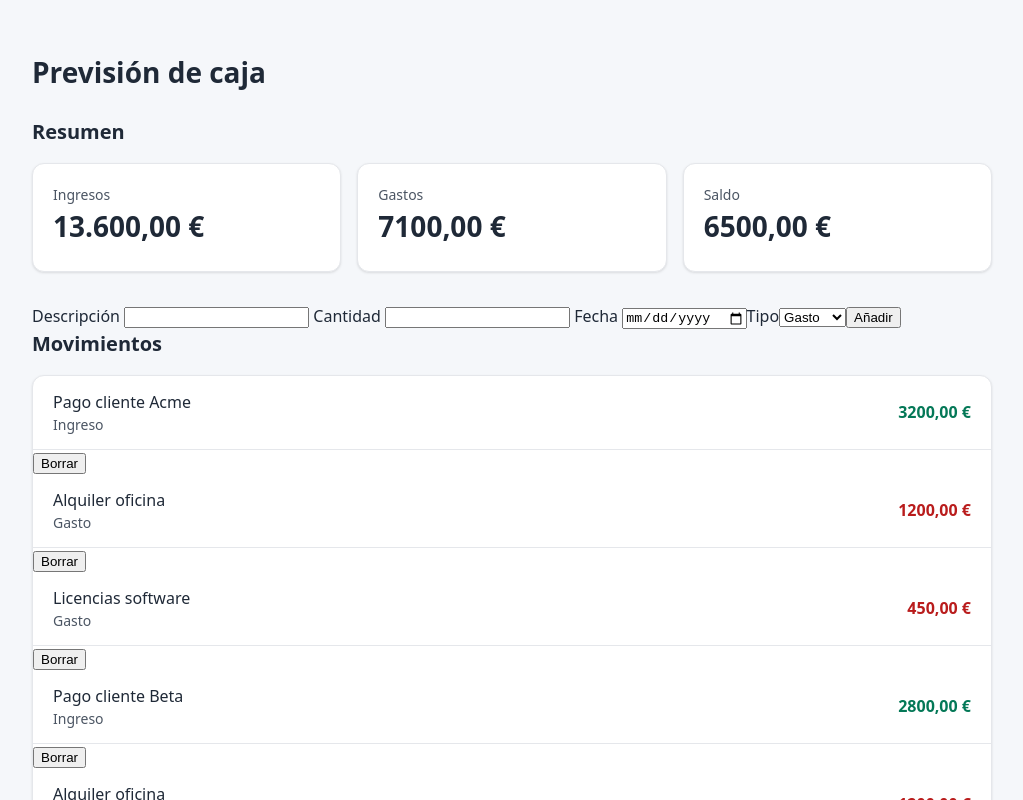
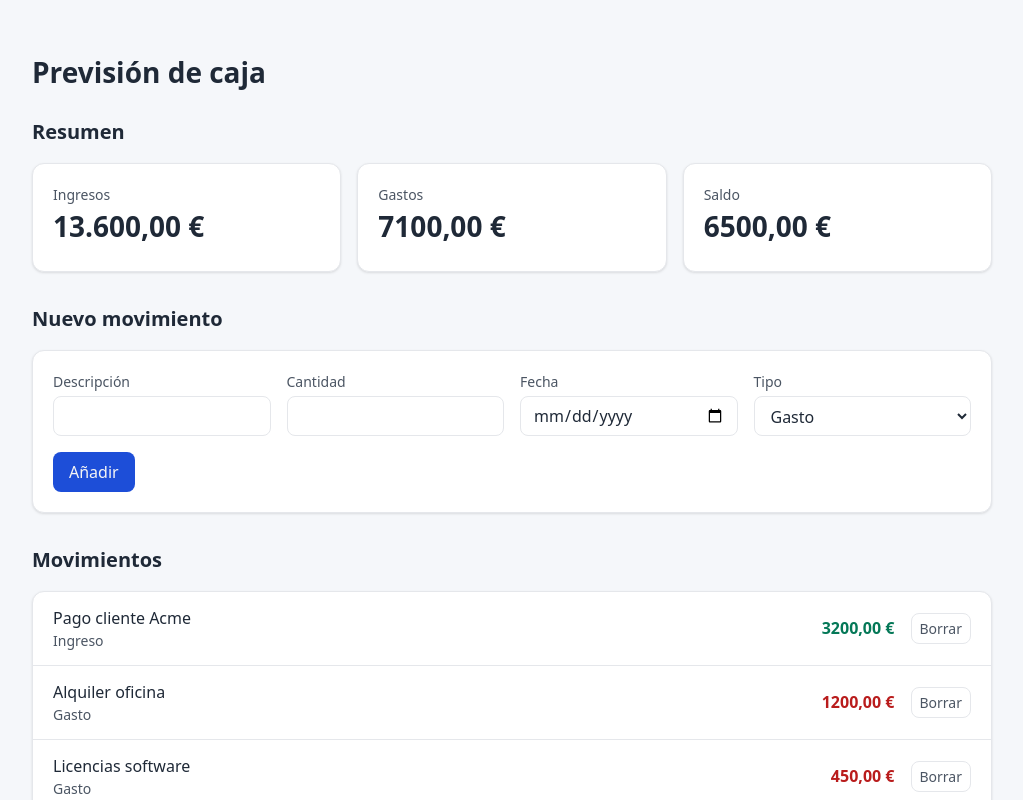
Before and after one commit to LuValcke/cash-dashboard, a React (Vite) app: page / in a window 1280 px wide. Shown: the top 800 px of the page, without its empty margins (128-1151 px from the left). Built offline with nearby package versions, Linux system fonts and the light colour scheme.

Commit message:
style: estilos del formulario y botón de borrar

```diff
--- a/src/App.tsx
+++ b/src/App.tsx
@@ -34,7 +34,10 @@ function App() {
             </article>
             </div>
         </section>
-         <TransactionForm onAddTransaction={addTransaction} />
+        <section aria-labelledby='transaction-form'>
+          <h2 id='transaction-form'>Nuevo movimiento</h2>
+          <TransactionForm onAddTransaction={addTransaction} />
+        </section>
         <section aria-labelledby="transactions-title">
           <h2 id='transactions-title'>Movimientos</h2>
           <ul className='transaction__list'>
@@ -45,9 +48,11 @@ function App() {
                     <p className='transaction__description'>{transaction.description}</p>
                     <p className='transaction__type'>{formatTransactionType(transaction.type)}</p>
                   </div>
-                  <p className={`transaction__amount transaction__amount--${transaction.type}`}>{formatCurrency(transaction.amount)}</p>
+                  <div className='transaction__actions'>
+                    <p className={`transaction__amount transaction__amount--${transaction.type}`}>{formatCurrency(transaction.amount)}</p>
+                    <button onClick={()=>removeTransaction(transaction.id)} aria-label={`Borrar ${transaction.description}`} className='transaction__delete'>Borrar</button>
+                  </div>
                 </li>
-                <button onClick={()=>removeTransaction(transaction.id)} aria-label={`Borrar ${transaction.description}`}>Borrar</button>
               </>
             ))}
           </ul>
--- a/src/components/TransactionForm.tsx
+++ b/src/components/TransactionForm.tsx
@@ -18,8 +18,8 @@ export function TransactionForm({ onAddTransaction }: TransactionFormProps) {
 	const handleSubmit = (event: React.FormEvent<HTMLFormElement>) => {
 		event.preventDefault();
 
-		const validationError = validateTransaction({description, amount, date});
-		if(validationError) {
+		const validationError = validateTransaction({ description, amount, date });
+		if (validationError) {
 			setError(validationError)
 			return
 		}
@@ -39,28 +39,35 @@ export function TransactionForm({ onAddTransaction }: TransactionFormProps) {
 	};
 
 	return (
-    <form onSubmit={handleSubmit}>
-      <label htmlFor='descriptionText'> Descripción </label>
-      <input id='descriptionText' value={description} onChange={(e)=> setDescription(e.target.value)}></input>
-			<label htmlFor='amount'> Cantidad </label>
-      <input id='amount' type='number' value={amount} onChange={(e)=> setAmount(e.target.value)}></input>
-			<label htmlFor='date'> Fecha </label>
-      <input id='date' type='date' value={date} onChange={(e)=> setDate(e.target.value)}></input>
-			<label htmlFor='type'>Tipo</label>
+		<form onSubmit={handleSubmit} className='transaction-form'>
+			<div className='transaction-form__field'>
+				<label htmlFor='descriptionText' className='transaction-form__label'> Descripción </label>
+				<input id='descriptionText' value={description} onChange={(e) => setDescription(e.target.value)} className='transaction-form__input'></input>
+			</div>
+			<div className='transaction-form__field'>
+				<label htmlFor='amount' className='transaction-form__label'> Cantidad </label>
+				<input id='amount' type='number' value={amount} onChange={(e) => setAmount(e.target.value)} className='transaction-form__input'></input>
+			</div>
+			<div className='transaction-form__field'>
+				<label htmlFor='date' className='transaction-form__label'> Fecha </label>
+				<input id='date' type='date' value={date} onChange={(e) => setDate(e.target.value)} className='transaction-form__input'></input>
+			</div>
+			<div className='transaction-form__field'>
+				<label htmlFor='type' className='transaction-form__label'>Tipo</label>
 				<select
 					id='type'
 					value={type}
 					onChange={(e) => setType(e.target.value as TransactionType)}
+					className='transaction-form__input'
 				>
 					<option value='income'>Ingreso</option>
 					<option value='expense'>Gasto</option>
 				</select>
-			{error &&
-				<p role='alert'>
-					⚠️ {error}
-				</p>
-			}
-			<button type='submit'>Añadir</button>
+			</div>
+			<div className='transaction-form__actions'>
+				<button type='submit' className='transaction-form__button'>Añadir</button>
+				{error && <p role='alert' className='transaction-form__error'>⚠️ {error}</p>}
+			</div>
 		</form>
 	);
 }
--- a/src/index.css
+++ b/src/index.css
@@ -8,6 +8,7 @@
   --color-income: #047857;
   --color-expense: #b91c1c;
   --color-focus: #1d4ed8;
+  --color-primary: #1d4ed8;
 
   /* Espaciado */
   --space-xs: 0.25rem;
@@ -135,6 +136,93 @@ section {
   outline-offset: 2px;
 }
 
+.transaction-form {
+  background-color: var(--color-surface);
+  border: 1px solid var(--color-border);
+  border-radius: var(--radius);
+  box-shadow: var(--shadow);
+  padding: 1.25rem;
+  display: grid;
+  grid-template-columns: repeat(auto-fit, minmax(180px, 1fr));
+  gap: var(--space-md);
+  align-items: end;
+}
+
+.transaction-form__field {
+  display: flex;
+  flex-direction: column;
+  gap: var(--space-xs);
+}
+
+.transaction-form__label {
+  font-size: 0.875rem;
+  font-weight: 500;
+  color: var(--color-text-muted);
+}
+
+.transaction-form__input {
+  padding: 0.5rem 0.75rem;
+  border: 1px solid var(--color-border);
+  border-radius: 8px;
+  background-color: var(--color-surface);
+  color: var(--color-text);
+  font: inherit;
+  box-sizing: border-box;
+  height: 2.5rem;
+}
+
+.transaction-form__button {
+  background-color: var(--color-primary);
+  color: whitesmoke;
+  font-weight: 600;
+  border: none;
+  border-radius: 8px;
+  padding: 0.5rem 1rem;
+  cursor: pointer;
+  font: inherit;
+}
+
+.transaction-form__button:hover {
+  background-color: #1e40af;
+}
+
+.transaction-form__error {
+  color: var(--color-expense);
+  font-size: 0.875rem;
+  margin: 0;
+  display: grid;
+  grid-column: 1;
+}
+
+.transaction-form__actions {
+  grid-column: 1 / -1;
+  display: flex;
+  align-items: center;
+  gap: var(--space-md);
+  font: inherit;
+}
+
+.transaction__delete {
+  background-color: transparent;
+  border: 1px solid var(--color-border);
+  border-radius: 8px;
+  padding: 0.25rem 0.5rem;
+  color: var(--color-text-muted);
+  font: inherit;
+  font-size: 0.875rem;
+  cursor: pointer;
+}
+
+.transaction__delete:hover {
+  color: var(--color-expense);
+  border: 1px solid var(--color-border);
+}
+
+.transaction__actions {
+  display: flex;
+  align-items: center;
+  gap: var(--space-md);
+}
 
 /* h1,
 h2 {
```
Lines whose indentation alone changed are shown as unchanged.
